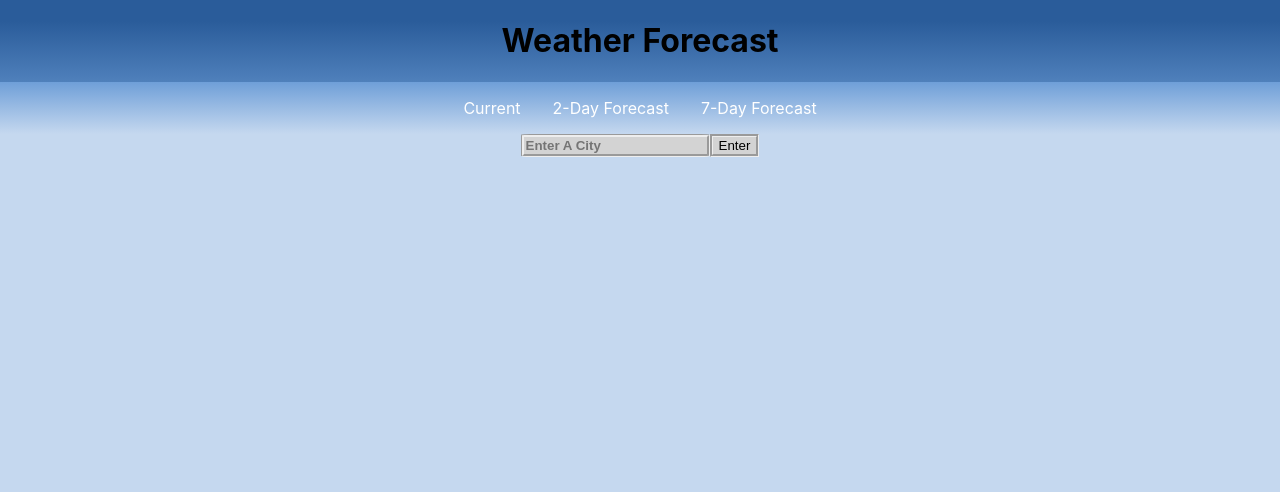
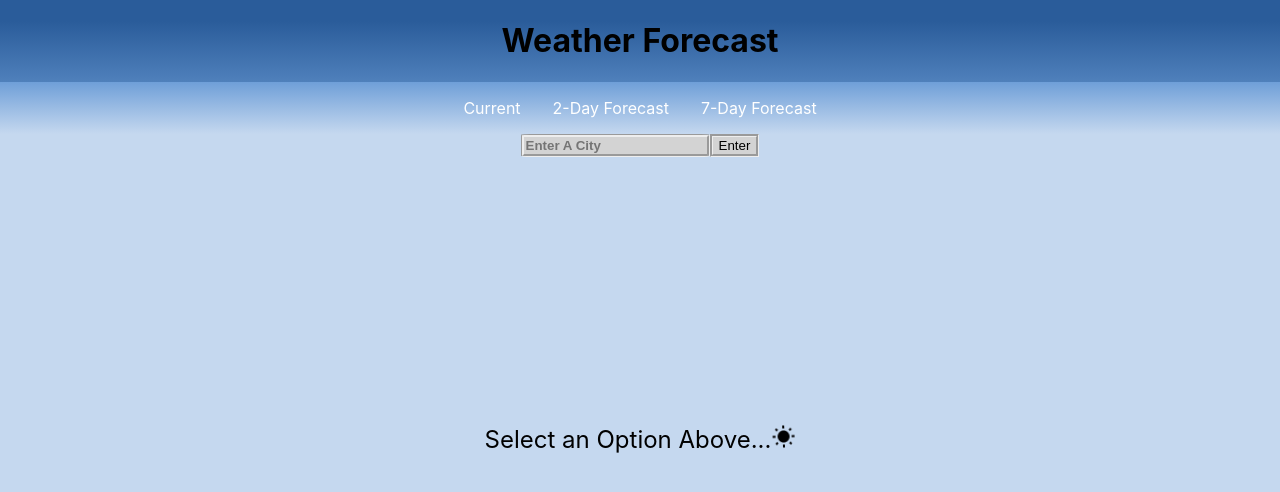
Before and after one commit to LakerFan1415/WhatsTheWeather, a React (Create React App) app: page / in a window 1280 px wide. Shown: the top 492 px of the page. Built offline with nearby package versions, Linux system fonts and the light colour scheme.

Commit message:
Added Loading Animation

```diff
--- a/src/App.css
+++ b/src/App.css
@@ -69,3 +69,22 @@ li a:hover {
   height: 70vh;
   width: 100%;
 }
+
+.test {
+  position: absolute;
+  top: 50%;
+  left: 50%;
+  transform: translateX(-50%);
+  font-size: 150%;
+}
+
+.sun-icon {
+  animation: sunAnimation;
+  animation-duration: 5s;
+  animation-iteration-count: infinite;
+}
+
+@keyframes sunAnimation{
+  0% { transform: rotate(-200deg); }
+  100% {transform: rotate(0) }
+}
--- a/src/App.js
+++ b/src/App.js
@@ -4,6 +4,8 @@ import './App.css';
 import Header from './components/Header';
 import SelectCity from './components/SelectCity';
 import WeatherChart from './components/WeatherChart';
+
+import WbSunnyIcon from '@mui/icons-material/WbSunny';
 
 function App() {
 
@@ -73,6 +75,10 @@ function App() {
       <div style={{textAlign:'center'}}>
         <Header setChartNumber={setChartNumber} chartNumber={chartNumber} handleClick={handleMenuClick}/>
         <SelectCity clickChange={handleClick} />
+        <p className='test'>
+          Select an Option Above...
+          <WbSunnyIcon  className='sun-icon'/>
+          </p>
         <WeatherChart chartNumber={chartNumber} chartInfo={chartInfo} city={city}/>
       </div>
     </div>
--- a/src/components/Header.jsx
+++ b/src/components/Header.jsx
@@ -5,9 +5,9 @@ const Header = ({setChartNumber, chartNumber, handleClick}) =>{
         <div id = 'header'>
             <h1>Weather Forecast</h1>
             <ul>
-                <li onClick={handleClick} ><a href='#header'>Current</a></li>
-                <li onClick={handleClick} ><a href='#header'>2-Day Forecast</a></li>
-                <li onClick={handleClick} ><a href='#header'>7-Day Forecast</a></li>
+                <li onClick={handleClick} ><a href=".main-container">Current</a></li>
+                <li onClick={handleClick} ><a href=".main-container">2-Day Forecast</a></li>
+                <li onClick={handleClick} ><a href=".main-container">7-Day Forecast</a></li>
             </ul>
         </div>
     )
--- a/src/components/SelectCity.jsx
+++ b/src/components/SelectCity.jsx
@@ -3,7 +3,7 @@ const SelectCity = (props) => {
     const { clickChange } = props;
 
     return (
-        <div style={{backgroundColor: '#c5d8ef'}}>
+        <div>
             <input id = 'city-input' type='text' placeholder='Enter A City'></input>
             <button id='city-btn' onClick={clickChange}>Enter</button>
         </div>
```
Also changed, not shown: package.json (+6 -1 lines), 2 other files (tests, documents, lock files or other folders).
